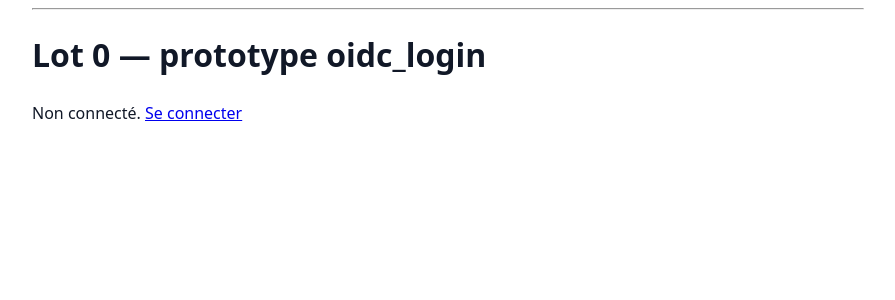
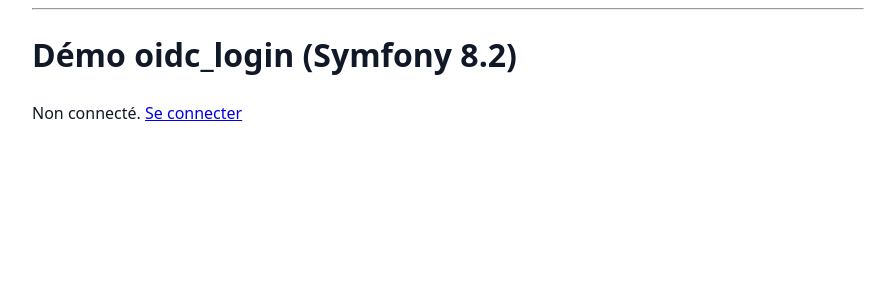
Before and after one commit to leahpar/symfony-oidc-login-demo, a Symfony app: template templates/home.html.twig in a window 1280 px wide. Shown: the part 56-356 px from the top of the page, without its empty margins (192-1087 px from the left). Run offline with Twig, Linux system fonts and the light colour scheme; the template is opened without the code that fills it, so the values that code supplies are empty; some libraries are stand-ins or nearby versions.

Commit message:
Rendre la démo générique
Domaine d'exemple oidc-demo.example.com au lieu du domaine du projet
d'origine, certificats renommés en server.*, titres neutres.

Co-Authored-By: Claude Opus 5.5 <noreply@anthropic.com>

```diff
--- a/templates/base.html.twig
+++ b/templates/base.html.twig
@@ -3,7 +3,7 @@
     <head>
         <meta charset="UTF-8">
         <meta name="viewport" content="width=device-width, initial-scale=1">
-        <title>{% block title %}Lot 0 — OIDC{% endblock %}</title>
+        <title>{% block title %}Démo OIDC{% endblock %}</title>
         <style>
             body { background: #fff; color: #111827; font-family: system-ui, sans-serif; max-width: 52rem; margin: 2rem auto; padding: 0 1rem; line-height: 1.5; }
             nav a { margin-right: 1rem; }
--- a/templates/home.html.twig
+++ b/templates/home.html.twig
@@ -1,7 +1,7 @@
 {% extends 'base.html.twig' %}
 
 {% block body %}
-    <h1>Lot 0 — prototype oidc_login</h1>
+    <h1>Démo oidc_login (Symfony 8.2)</h1>
     {% if app.user %}
         <p>Connecté : <strong>{{ app.user.nomAffiche }}</strong> (<code>{{ app.user.userIdentifier }}</code>).</p>
     {% else %}
```
Also changed, not shown: README.md, 2 other files.
